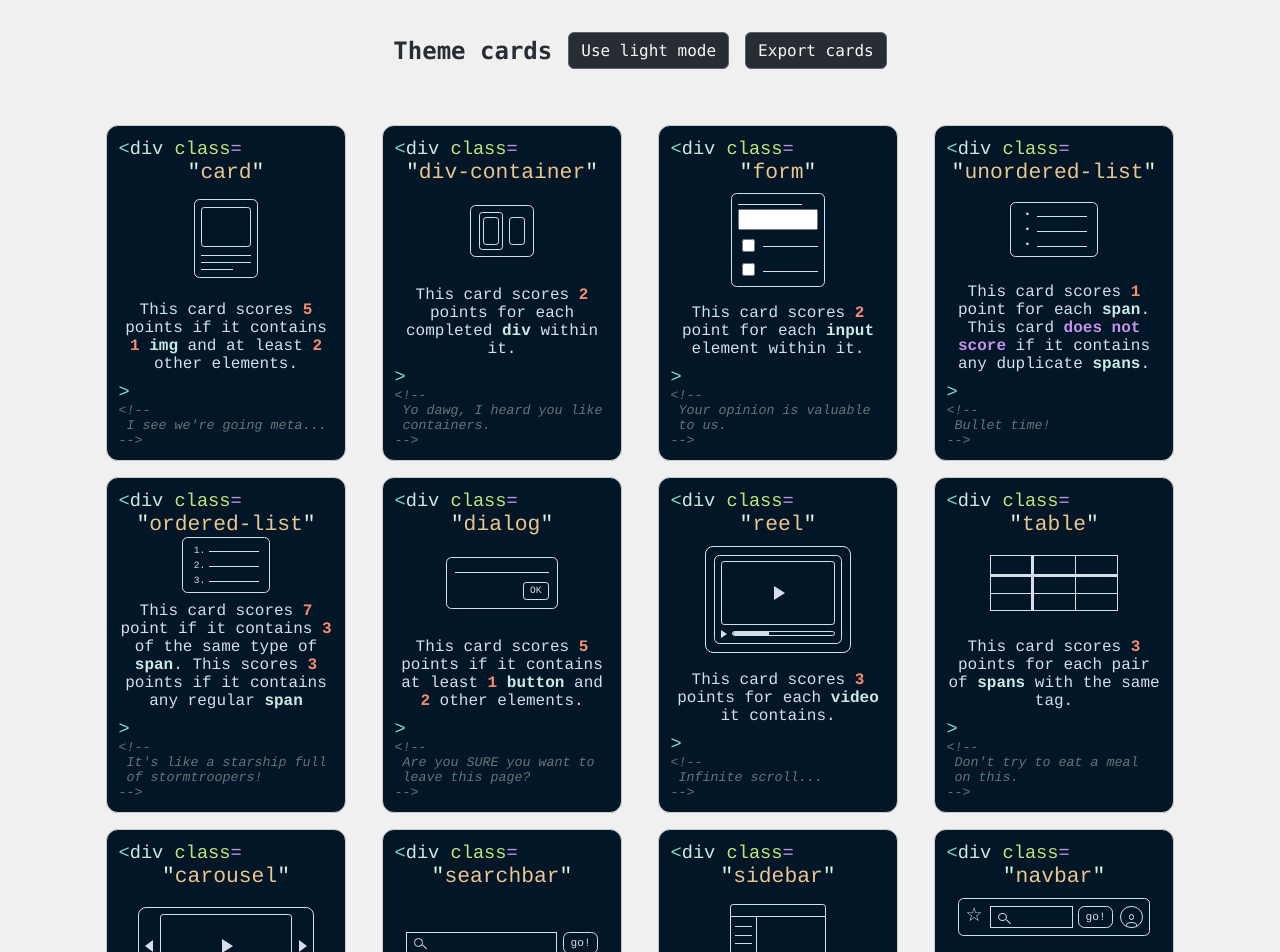
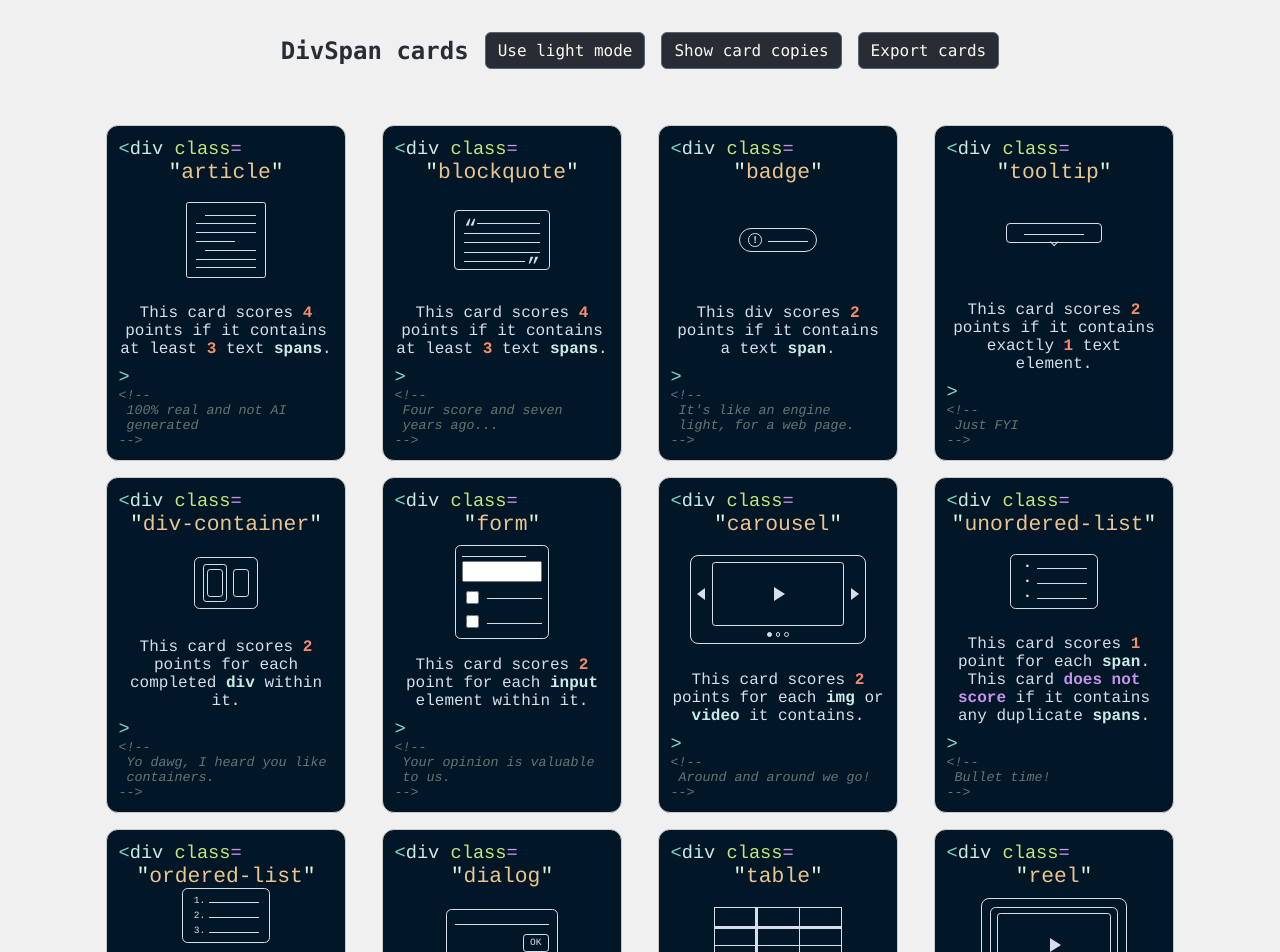
Before and after one commit to TangerineCat/divspan, a React (Vite) app: page / in a window 1280 px wide. Shown: the top 952 px of the page. Built offline with nearby package versions, Linux system fonts and the light colour scheme.

Commit message:
Add card count
Rework <code> span

```diff
--- a/src/App.scss
+++ b/src/App.scss
@@ -23,6 +23,7 @@
 }
 
 .theme-toggle,
+.copy-count-toggle,
 .export-cards-button {
   background: #282c34;
   border: 1px solid #5c6370;
@@ -50,6 +51,7 @@
 
 .app.light-mode {
   .theme-toggle,
+  .copy-count-toggle,
   .export-cards-button {
     background: #fff;
     color: #282c34;
@@ -80,6 +82,7 @@
   }
 
   .theme-toggle,
+  .copy-count-toggle,
   .export-cards-button {
     display: none;
   }
--- a/src/App.tsx
+++ b/src/App.tsx
@@ -18,9 +18,15 @@ const cards: CardConfig[] = [
 
 function App() {
   const [lightMode, setLightMode] = useState(false)
+  const [showCardCopies, setShowCardCopies] = useState(false)
   const [isExporting, setIsExporting] = useState(false)
   const [exportError, setExportError] = useState<string | null>(null)
   const galleryRef = useRef<HTMLDivElement>(null)
+  const displayedCards = showCardCopies
+    ? cards.flatMap((config) =>
+        Array.from({ length: config.count ?? 1 }, () => config),
+      )
+    : cards
 
   async function exportCards() {
     setIsExporting(true)
@@ -35,7 +41,7 @@ function App() {
       const cardElements = Array.from(
         gallery.querySelectorAll<HTMLElement>(':scope > .card'),
       )
-      if (cardElements.length !== cards.length) {
+      if (cardElements.length !== displayedCards.length) {
         throw new Error('Could not find every card in the gallery.')
       }
 
@@ -46,7 +52,7 @@ function App() {
           throw new Error(`Could not render card ${index + 1} as an image.`)
         }
 
-        const config = cards[index]
+        const config = displayedCards[index]
         const cardName = `${config.type}-${config.name}`.replace(
           /[^\w-]+/g,
           '-',
@@ -76,7 +82,7 @@ function App() {
   return (
     <main className={`app${lightMode ? ' light-mode' : ''}`}>
       <header className="app-header">
-        <h1>Theme cards</h1>
+        <h1>DivSpan cards</h1>
         <button
           aria-pressed={lightMode}
           className="theme-toggle"
@@ -84,6 +90,14 @@ function App() {
           type="button"
         >
           {lightMode ? 'Use dark mode' : 'Use light mode'}
+        </button>
+        <button
+          aria-pressed={showCardCopies}
+          className="copy-count-toggle"
+          onClick={() => setShowCardCopies((current) => !current)}
+          type="button"
+        >
+          Show card copies
         </button>
         <button
           className="export-cards-button"
@@ -104,7 +118,7 @@ function App() {
         aria-label="Theme card gallery"
         ref={galleryRef}
       >
-        {cards.map((config, index) => (
+        {displayedCards.map((config, index) => (
           <Card
             config={config}
             key={`${config.type}-${config.name}-${index}`}
--- a/src/Divs.tsx
+++ b/src/Divs.tsx
@@ -24,212 +24,7 @@ import {
 } from './Visuals'
 
 export const divs: CardConfig[] = [
-  {
-    type: CardType.DIV,
-    name: 'card',
-    visual: <CardVisual />,
-    description: [
-      'This card scores ',
-      5,
-      ' points if it contains ',
-      1,
-      ' ',
-      { text: 'img', type: DescriptionType.TAG },
-      ' and at least ',
-      2,
-      ' ',
-      ' other elements.',
-    ],
-    flavorText: "I see we're going meta...",
-  },
-  {
-    type: CardType.DIV,
-    name: 'div-container',
-    visual: <ContainerContainerVisual />,
-    description: [
-      'This card scores ',
-      2,
-      ' points for each completed ',
-      { text: 'div', type: DescriptionType.TAG },
-      ' within it.',
-    ],
-    flavorText: 'Yo dawg, I heard you like containers.',
-  },
-  {
-    type: CardType.DIV,
-    name: 'form',
-    visual: <MiniFormVisual />,
-    description: [
-      'This card scores ',
-      2,
-      ' point for each ',
-      { text: 'input', type: DescriptionType.TAG },
-      ' element within it.',
-    ],
-    flavorText: 'Your opinion is valuable to us.',
-  },
-  {
-    type: CardType.DIV,
-    name: 'unordered-list',
-    visual: <MiniUnorderedListVisual />,
-    description: [
-      'This card scores ',
-      1,
-      ' point for each ',
-      { text: 'span', type: DescriptionType.TAG },
-      '. This card ',
-      { text: 'does not score', type: DescriptionType.KEYWORD },
-      ' if it contains any duplicate ',
-      { text: 'spans', type: DescriptionType.TAG },
-      '.'
-    ],
-    flavorText: 'Bullet time!',
-  },
-  {
-    type: CardType.DIV,
-    name: 'ordered-list',
-    visual: <MiniOrderedListVisual />,
-    description: [
-      'This card scores ',
-      7,
-      ' point if it contains ',
-      3,
-      ' of the same type of ',
-      { text: 'span', type: DescriptionType.TAG },
-      '. This scores ', 3, ' points if it contains any regular ',
-      { text: 'span', type: DescriptionType.TAG },
-
-    ],
-    flavorText: 'It\'s like a starship full of stormtroopers!',
-  },
-  {
-    type: CardType.DIV,
-    name: 'dialog',
-    visual: <MiniDialogVisual />,
-    description: [
-      'This card scores ',
-      5,
-      ' points if it contains at least ',
-      1,
-      { text: ' button', type: DescriptionType.TAG },
-      ' and ',
-      2,
-      ' other elements.',
-    ],
-    flavorText: 'Are you SURE you want to leave this page?',
-  },
-  {
-    type: CardType.DIV,
-    name: 'reel',
-    visual: <ReelVisual />,
-    description: [
-      'This card scores ',
-      3,
-      ' points for each ',
-      { text: 'video', type: DescriptionType.TAG },
-      ' it contains.'
-    ],
-    flavorText: 'Infinite scroll...',
-  },
-  {
-    type: CardType.DIV,
-    name: 'table',
-    visual: <TableVisual />,
-    description: [
-      'This card scores ',
-      3,
-      ' points for each pair of ',
-      { text: 'spans', type: DescriptionType.TAG },
-      ' with the same tag.'
-    ],
-    flavorText: 'Don\'t try to eat a meal on this.',
-  },
-  {
-    type: CardType.DIV,
-    name: 'carousel',
-    visual: <CarouselVisual />,
-    description: [
-      'This card scores ',
-      2,
-      ' points for each ',
-      { text: 'img', type: DescriptionType.TAG },
-      ' or ',
-      { text: 'video', type: DescriptionType.TAG },
-      ' it contains.'
-    ],
-    flavorText: "Around and around we go!"
-  },
-  {
-    type: CardType.DIV,
-    name: 'searchbar',
-    visual: <SearchbarVisual />,
-    description: [
-      'This card scores ',
-      5,
-      ' points if it contains ',
-      { text: 'exactly ', type: DescriptionType.KEYWORD},
-      1,
-      { text: ' text input', type: DescriptionType.TAG },
-      ' and ',
-      1,
-      { text: ' button', type: DescriptionType.TAG },
-      '.',
-    ],
-    flavorText: 'LMGTFY',
-  },
-  {
-    type: CardType.DIV,
-    name: 'sidebar',
-    visual: <SidebarVisual />,
-    description: [
-      'This card scores ',
-      2,
-      ' points for each ',
-      { text: 'a ', type: DescriptionType.TAG},
-      ' or ',
-      { text: 'button', type: DescriptionType.TAG },
-      ' it contains.',
-    ],
-    flavorText: 'A quick conversation.'
-  },
-  {
-    type: CardType.DIV,
-    name: 'navbar',
-    visual: <NavbarVisual />,
-    description: [
-      'This card scores ',
-      5,
-      ' points if it contains a ',
-      { text: 'button', type: DescriptionType.TAG },
-      ' and an ',
-      { text: 'img', type: DescriptionType.TAG },
-      '. Gain ',
-      2,
-      ' additional point if it contains a ',
-      { text: 'searchbar', type: DescriptionType.TAG },
-      '.',
-    ],
-    flavorText: 'What\'s a website without a logo?',
-  },
-  {
-    type: CardType.DIV,
-    name: 'hero',
-    visual: <HeroVisual />,
-    description: [
-      'This card scores ',
-      5,
-      ' points if it contains ',
-      1,
-      ' ',
-      { text: 'img', type: DescriptionType.TAG },
-      ' and at least ',
-      2,
-      ' ',
-      ' other elements.',
-    ],
-    flavorText: 'Save the cheerleader. Save the world.',
-  },
-  {
+    {
     type: CardType.DIV,
     name: "article",
     visual: <ArticleVisual />,
@@ -270,7 +65,228 @@ export const divs: CardConfig[] = [
       { text: 'span', type: DescriptionType.TAG},
       '.',
     ],
-    flavorText: "It's like an engine light, for a web page."
+    flavorText: "It's like an engine light, for a web page.",
+    count: 2,
+  },
+  {
+    type: CardType.DIV,
+    name: 'tooltip',
+    visual: <TooltipVisual />,
+    description: [
+      'This card scores ',
+      2,
+      ' points if it contains exactly ',
+      1,
+      ' text element.',
+    ],
+    flavorText: 'Just FYI',
+  },
+  {
+    type: CardType.DIV,
+    name: 'div-container',
+    visual: <ContainerContainerVisual />,
+    description: [
+      'This card scores ',
+      2,
+      ' points for each completed ',
+      { text: 'div', type: DescriptionType.TAG },
+      ' within it.',
+    ],
+    flavorText: 'Yo dawg, I heard you like containers.',
+  },
+  {
+    type: CardType.DIV,
+    name: 'form',
+    visual: <MiniFormVisual />,
+    description: [
+      'This card scores ',
+      2,
+      ' point for each ',
+      { text: 'input', type: DescriptionType.TAG },
+      ' element within it.',
+    ],
+    flavorText: 'Your opinion is valuable to us.',
+    count: 2,
+  },
+  {
+    type: CardType.DIV,
+    name: 'carousel',
+    visual: <CarouselVisual />,
+    description: [
+      'This card scores ',
+      2,
+      ' points for each ',
+      { text: 'img', type: DescriptionType.TAG },
+      ' or ',
+      { text: 'video', type: DescriptionType.TAG },
+      ' it contains.'
+    ],
+    flavorText: "Around and around we go!"
+  },
+  {
+    type: CardType.DIV,
+    name: 'unordered-list',
+    visual: <MiniUnorderedListVisual />,
+    description: [
+      'This card scores ',
+      1,
+      ' point for each ',
+      { text: 'span', type: DescriptionType.TAG },
+      '. This card ',
+      { text: 'does not score', type: DescriptionType.KEYWORD },
+      ' if it contains any duplicate ',
+      { text: 'spans', type: DescriptionType.TAG },
+      '.'
+    ],
+    flavorText: 'Bullet time!',
+  },
+  {
+    type: CardType.DIV,
+    name: 'ordered-list',
+    visual: <MiniOrderedListVisual />,
+    description: [
+      'This card scores ',
+      7,
+      ' point if it contains ',
+      3,
+      ' of the same type of ',
+      { text: 'span', type: DescriptionType.TAG },
+      '. This scores only ', 3, ' points if it contains any regular ',
+      { text: 'span', type: DescriptionType.TAG },
+      '.',
+    ],
+    flavorText: 'Oh baby a triple!',
+  },
+  {
+    type: CardType.DIV,
+    name: 'dialog',
+    visual: <MiniDialogVisual />,
+    description: [
+      'This card scores ',
+      5,
+      ' points if it contains at least ',
+      1,
+      { text: ' button', type: DescriptionType.TAG },
+      ' and ',
+      2,
+      ' other elements.',
+    ],
+    flavorText: 'Are you SURE you want to leave this page?',
+  },
+  {
+    type: CardType.DIV,
+    name: 'table',
+    visual: <TableVisual />,
+    description: [
+      'This card scores ',
+      3,
+      ' points for each pair of ',
+      { text: 'spans', type: DescriptionType.TAG },
+      ' with the same tag.'
+    ],
+    flavorText: 'Don\'t try to eat a meal on this.',
+  },
+  {
+    type: CardType.DIV,
+    name: 'reel',
+    visual: <ReelVisual />,
+    description: [
+      'This card scores ',
+      3,
+      ' points for each ',
+      { text: 'video', type: DescriptionType.TAG },
+      ' it contains.'
+    ],
+    flavorText: 'Infinite scroll...',
+  },
+  {
+    type: CardType.DIV,
+    name: 'searchbar',
+    visual: <SearchbarVisual />,
+    description: [
+      'This card scores ',
+      5,
+      ' points if it contains ',
+      { text: 'exactly ', type: DescriptionType.KEYWORD},
+      1,
+      { text: ' text input', type: DescriptionType.TAG },
+      ' and ',
+      1,
+      { text: ' button', type: DescriptionType.TAG },
+      '.',
+    ],
+    flavorText: 'LMGTFY',
+    count: 2,
+  },
+  {
+    type: CardType.DIV,
+    name: 'sidebar',
+    visual: <SidebarVisual />,
+    description: [
+      'This card scores ',
+      2,
+      ' points for each ',
+      { text: 'a ', type: DescriptionType.TAG},
+      ' or ',
+      { text: 'button', type: DescriptionType.TAG },
+      ' it contains.',
+    ],
+    flavorText: 'A quick conversation.'
+  },
+  {
+    type: CardType.DIV,
+    name: 'navbar',
+    visual: <NavbarVisual />,
+    description: [
+      'This card scores ',
+      4,
+      ' points if it contains a ',
+      { text: 'button', type: DescriptionType.TAG },
+      ' and an ',
+      { text: 'img', type: DescriptionType.TAG },
+      '. Gain ',
+      3,
+      ' additional point if it contains a ',
+      { text: 'searchbar', type: DescriptionType.TAG },
+      '.',
+    ],
+    flavorText: 'What\'s a website without a logo?',
+  },
+  {
+    type: CardType.DIV,
+    name: 'hero',
+    visual: <HeroVisual />,
+    description: [
+      'This card scores ',
+      5,
+      ' points if it contains ',
+      1,
+      ' ',
+      { text: 'img', type: DescriptionType.TAG },
+      ' and at least ',
+      2,
+      ' ',
+      ' other elements.',
+    ],
+    flavorText: 'Save the cheerleader. Save the world.',
+  },
+  {
+    type: CardType.DIV,
+    name: 'card',
+    visual: <CardVisual />,
+    description: [
+      'This card scores ',
+      5,
+      ' points if it contains ',
+      1,
+      ' ',
+      { text: 'img', type: DescriptionType.TAG },
+      ' and at least ',
+      2,
+      ' ',
+      ' other elements.',
+    ],
+    flavorText: "I see we're going meta...",
   },
   {
     type: CardType.DIV,
@@ -309,19 +325,6 @@ export const divs: CardConfig[] = [
     ],
     flavorText: "Not the kind that's hard to play."
   },
-  {
-    type: CardType.DIV,
-    name: 'tooltip',
-    visual: <TooltipVisual />,
-    description: [
-      'This card scores ',
-      2,
-      ' points if it contains exactly ',
-      1,
-      ' text element.',
-    ],
-    flavorText: 'Just FYI'
-  },
 ]
 
 export const scripts: CardConfig[] = [
@@ -335,6 +338,7 @@ export const scripts: CardConfig[] = [
       '.',
     ],
     flavorText: 'This card allows me to draw two MORE cards!',
+    count: 2,
   },
   {
     type: CardType.SCRIPT,
@@ -380,6 +384,7 @@ export const scripts: CardConfig[] = [
       '.',
     ],
     flavorText: 'Uno Reverse!',
+    count: 2,
   },
   {
     type: CardType.SCRIPT,
@@ -393,6 +398,7 @@ export const scripts: CardConfig[] = [
       { text: 'div', type: DescriptionType.TAG },
     ],
     flavorText: 'TODO: delete this',
+    count: 2,
   },
   {
     type: CardType.SCRIPT,
@@ -405,6 +411,7 @@ export const scripts: CardConfig[] = [
       '.',
     ],
     flavorText: 'Invalid Argument: OBJECTION!',
+    count: 2,
   },
   {
     type: CardType.SCRIPT,
@@ -419,6 +426,7 @@ export const scripts: CardConfig[] = [
       ' from your hand.',
     ],
     flavorText: 'You never saw that.',
+    count: 2,
   },
   {
     type: CardType.SCRIPT,
@@ -482,5 +490,6 @@ export const scripts: CardConfig[] = [
       '.',
     ],
     flavorText: 'YOINK!',
+    count: 2,
   }
 ];
--- a/src/Spans.tsx
+++ b/src/Spans.tsx
@@ -27,6 +27,7 @@ export const spans: CardConfig[] = [
     flavorText: 'Be brave. Be BOLD!',
     useClosingTag: true,
     visual: <strong>YOLO!!!</strong>,
+    count: 4,
   },
   {
     type: CardType.SPAN,
@@ -43,6 +44,7 @@ export const spans: CardConfig[] = [
     ],
     flavorText: 'Once you go italics, you never go back.',
     useClosingTag: true,
+    count: 4,
   },
   {
     type: CardType.SPAN,
@@ -50,18 +52,18 @@ export const spans: CardConfig[] = [
     description: [
       'After adding this card to a ',
       { text: 'div', type: DescriptionType.TAG },
-      ', you may remove ',
+      ', you may play ',
       1,
-      { text: ' span', type: DescriptionType.TAG },
-      ' from ',
-      1,
-      ' of your open ',
-      { text: 'divs', type: DescriptionType.TAG },
-      '.',
+      ' closing ',
+      { text: 'div', type: DescriptionType.TAG },
+      '. This doesn\'t count towards your ',
+      { text: 'div', type: DescriptionType.TAG },
+      ' limit per turn.'
     ],
     flavorText: 'Only hackermans use this tag!',
     useClosingTag: true,
     visual: <code>console.log("Hello, World!");</code>,
+    count: 4,
   },
   {
     type: CardType.SPAN,
@@ -77,6 +79,7 @@ export const spans: CardConfig[] = [
     flavorText: 'Well that\'s a risky click...',
     useClosingTag: true,
     visual: <a href="https://www.divspan.com">Click me!</a>,
+    count: 4,
   },
   {
     type: CardType.SPAN,
@@ -85,6 +88,7 @@ export const spans: CardConfig[] = [
     flavorText: 'The internet was made to post cat photos after all.',
     useClosingTag: false,
     visual: <img src={`${import.meta.env.BASE_URL}Youtiao.png`} alt="Youtiao" />,
+    count: 4,
   },
   {
     type: CardType.SPAN,
@@ -93,6 +97,7 @@ export const spans: CardConfig[] = [
     description: [],
     flavorText: 'The internet was made to post cat photos after all.',
     useClosingTag: false,
+    count: 4,
   },
   {
     type: CardType.SPAN,
@@ -101,6 +106,7 @@ export const spans: CardConfig[] = [
     description: [],
     flavorText: 'Bop it!',
     useClosingTag: true,
+    count: 4,
   },
   {
     type: CardType.SPAN,
@@ -109,6 +115,7 @@ export const spans: CardConfig[] = [
     description: [],
     flavorText: 'Not medicine!',
     useClosingTag: true,
+    count: 4,
   },
   {
     type: CardType.SPAN,
@@ -119,6 +126,7 @@ export const spans: CardConfig[] = [
       ' the next player skips their turn.'],
     flavorText: 'You\'re out of line!',
     useClosingTag: false,
+    count: 2,
   },
   {
     type: CardType.SPAN,
@@ -131,6 +139,7 @@ export const spans: CardConfig[] = [
     ],
     flavorText: 'Weeeeeeeeeeeeeeeee!',
     useClosingTag: true,
+    count: 2,
   },
   {
     type: CardType.SPAN,
@@ -139,6 +148,7 @@ export const spans: CardConfig[] = [
     description: [],
     flavorText: 'Never gonna give you up. Never gonna let you down.',
     useClosingTag: true,
+    count: 2,
   },
   {
     type: CardType.SPAN,
@@ -146,12 +156,13 @@ export const spans: CardConfig[] = [
     visual: <MiniIframeVisual />,
     description: [
       'A div that contains an ',
-      {text: 'iframe', type: DescriptionType.TAG},
+      { text: 'iframe', type: DescriptionType.TAG },
       ' cannot be affected by any ',
-      {text: 'scripts', type: DescriptionType.SCRIPT},
+      { text: 'scripts', type: DescriptionType.SCRIPT },
       '.',
     ],
-    flavorText: 'Put some website in your website.'
+    flavorText: 'Put some website in your website.',
+    count: 2,
   },
 ]
 
@@ -164,6 +175,7 @@ export const inputs: CardConfig[] = [
     flavorText: 'Must contain at least 8 characters, '
       + 'an element on the periodic table, '
       + 'and yesterday\'s Wordle answer.',
+    count: 4,
   },
   {
     type: CardType.INPUT,
@@ -172,6 +184,7 @@ export const inputs: CardConfig[] = [
     description: [],
     flavorText:
       'Yes, you can click all of them.',
+    count: 2,
   },
   {
     type: CardType.INPUT,
@@ -179,5 +192,6 @@ export const inputs: CardConfig[] = [
     visual: <input type="radio" />,
     description: [],
     flavorText: 'There can only be one!',
+    count: 2,
   },
 ]
--- a/src/card_config.ts
+++ b/src/card_config.ts
@@ -29,4 +29,6 @@ export interface CardConfig {
     flavorText?: string;
     useClosingTag?: boolean;
     visual?: ReactNode;
+    // Number of times the card should be displayed
+    count?: number;
 }
```
